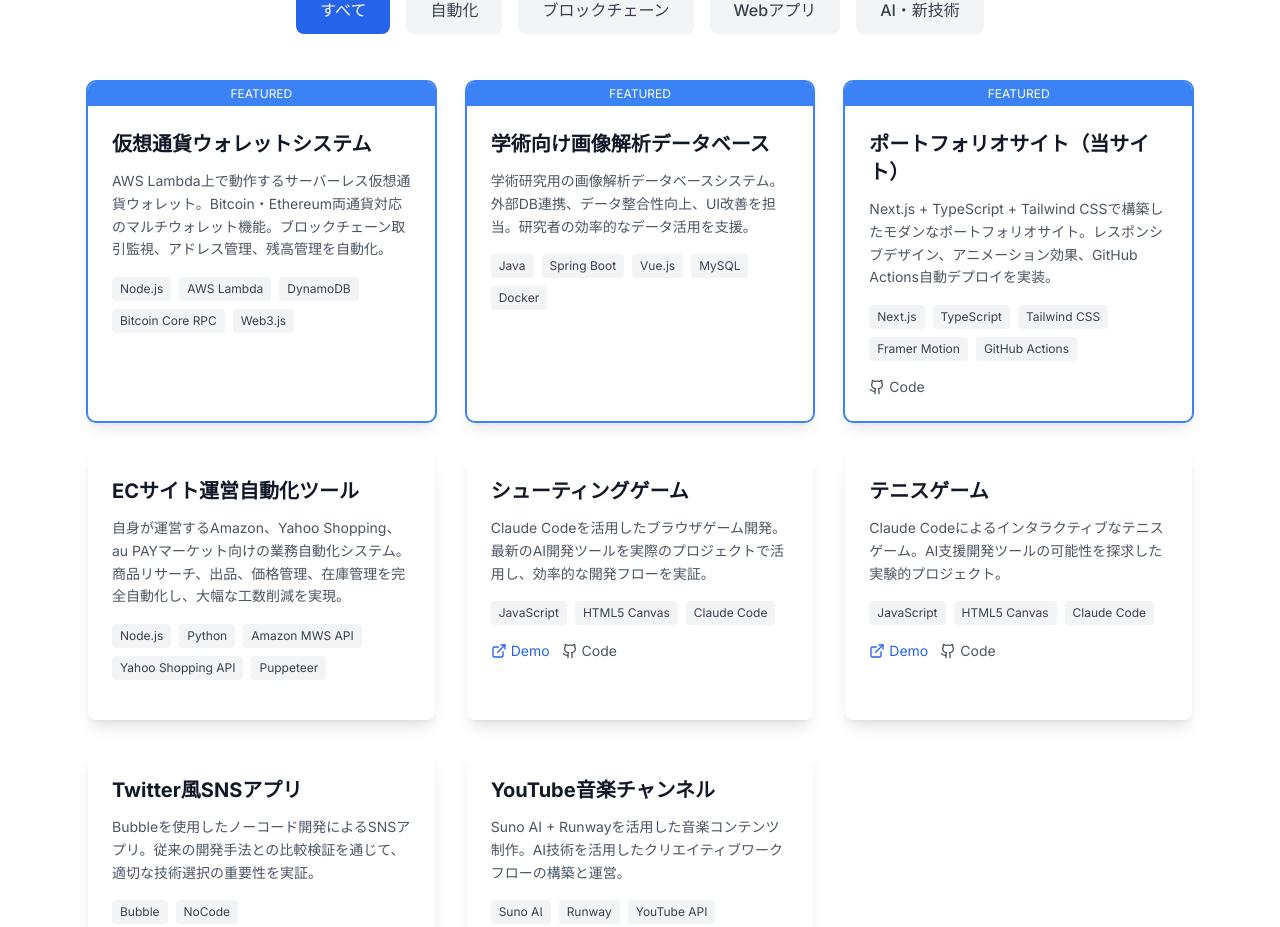
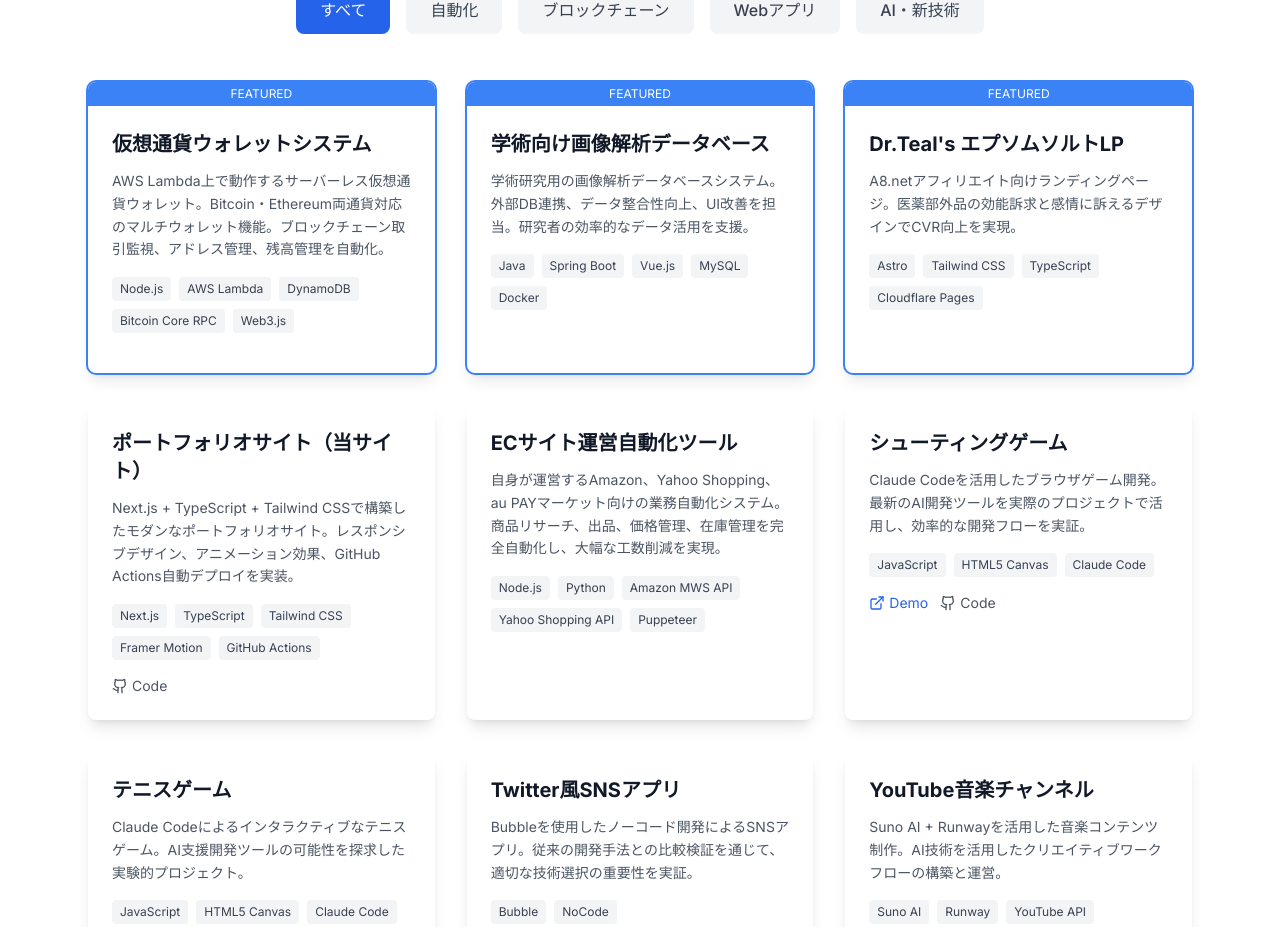
Before and after one commit to shupopo/portfolio-public, a Next.js app: page / in a window 1280 px wide. Shown: the part 2290-3217 px from the top of the page. Built offline with nearby package versions, Linux system fonts and the light colour scheme.

Commit message:
add epsom salt

```diff
--- a/src/app/page.tsx
+++ b/src/app/page.tsx
@@ -89,6 +89,14 @@ const projects: Project[] = [
     category: 'web',
     featured: true
   },
+  {
+  id: 'dr-teals-epsom-salt-lp',
+  title: 'Dr.Teal\'s エプソムソルトLP',
+  description: 'A8.netアフィリエイト向けランディングページ。医薬部外品の効能訴求と感情に訴えるデザインでCVR向上を実現。',
+  tech: ['Astro', 'Tailwind CSS', 'TypeScript', 'Cloudflare Pages'],
+  category: 'web',
+  featured: true
+},
     {
     id: 'portfolio-site',
     title: 'ポートフォリオサイト（当サイト）',
@@ -96,7 +104,7 @@ const projects: Project[] = [
     tech: ['Next.js', 'TypeScript', 'Tailwind CSS', 'Framer Motion', 'GitHub Actions'],
     github: 'https://github.com/shupopo/portfolio',
     category: 'web',
-    featured: true
+    featured: false
   },
   {
     id: 'ec-automation',
```
